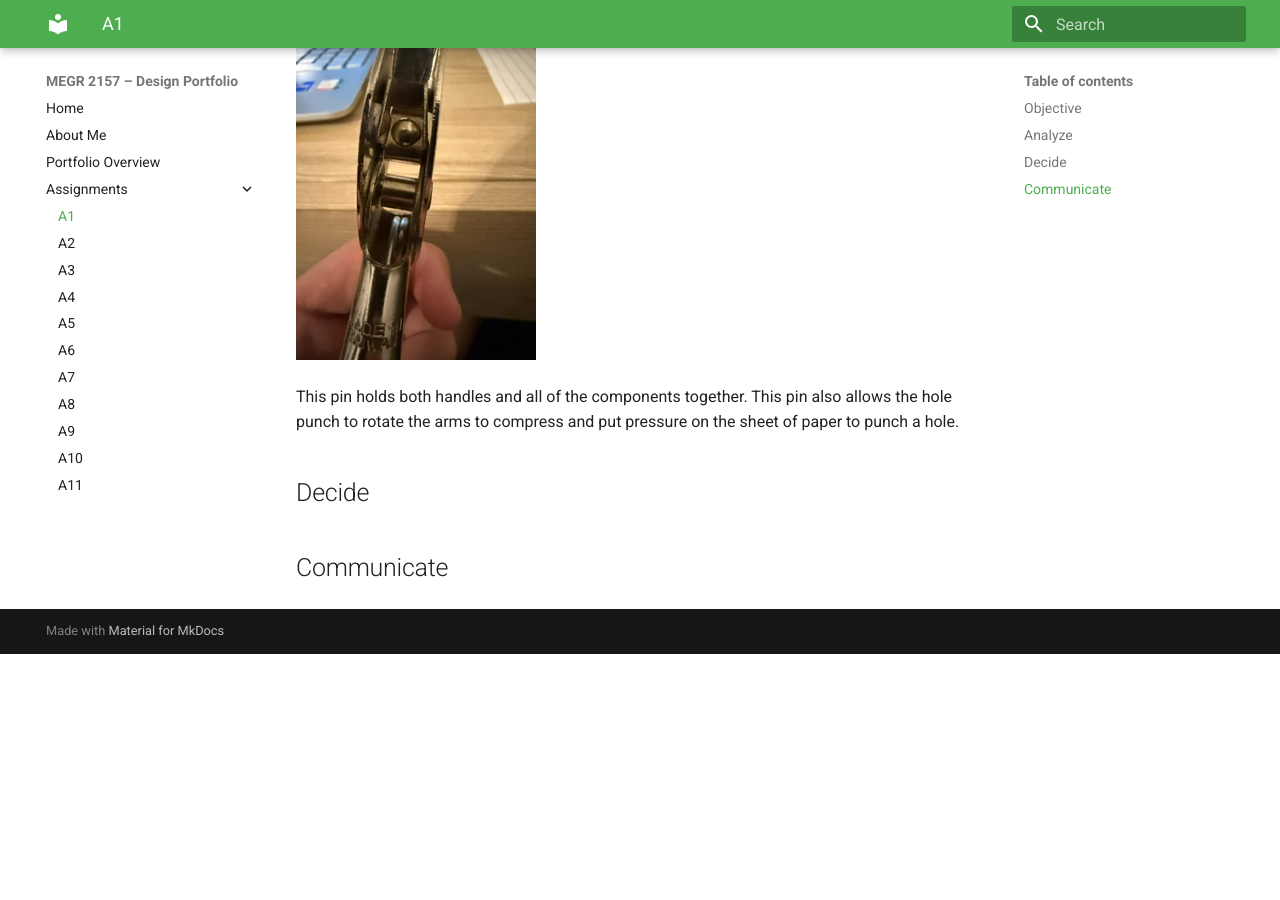
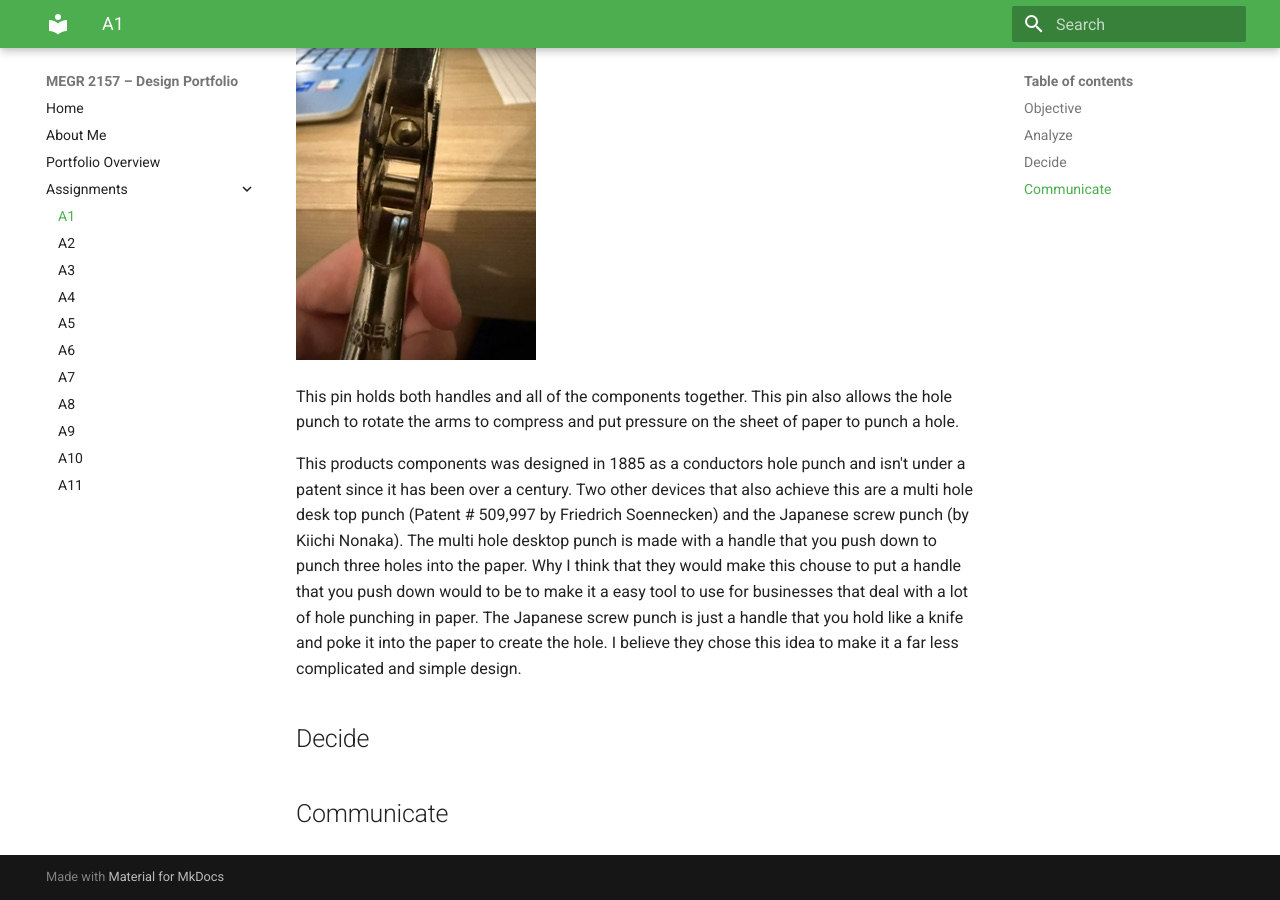
Before and after one commit to thord1-stack/design-projects-portfolio, an MkDocs documentation site: the page built from docs/assignments/A01/index.md, in a window 1280 px wide and 900 px high, scrolled down 1570 px. Built offline with MkDocs 1.6.1 and Material for MkDocs 9.7.7, drawn with Linux system fonts in a browser that asks for light colours; before the commit the page ends 2224 px from its top, so only the background shows below that.

Commit message:
Update index.md

```diff
--- a/docs/assignments/A01/index.md
+++ b/docs/assignments/A01/index.md
@@ -22,7 +22,7 @@ The head of the hole punch has a guard to help keep the paper in place, a rod on
 
 This pin holds both handles and all of the components together. This pin also allows the hole punch to rotate the arms to compress and put pressure on the sheet of paper to punch a hole.
 
-
+This products components was designed in 1885 as a conductors hole punch and isn't under a patent since it has been over a century. Two other devices that also achieve this are a multi hole desk top punch (Patent # 509,997 by Friedrich Soennecken) and the Japanese screw punch (by Kiichi Nonaka). The multi hole desktop punch is made with a handle that you push down to punch three holes into the paper. Why I think that they would make this chouse to put a handle that you push down would to be to make it a easy tool to use for businesses that deal with a lot of hole punching in paper. The Japanese screw punch is just a handle that you hold like a knife and poke it into the paper to create the hole. I believe they chose this idea to make it a far less complicated and simple design.
 ## Decide
 
 
```
